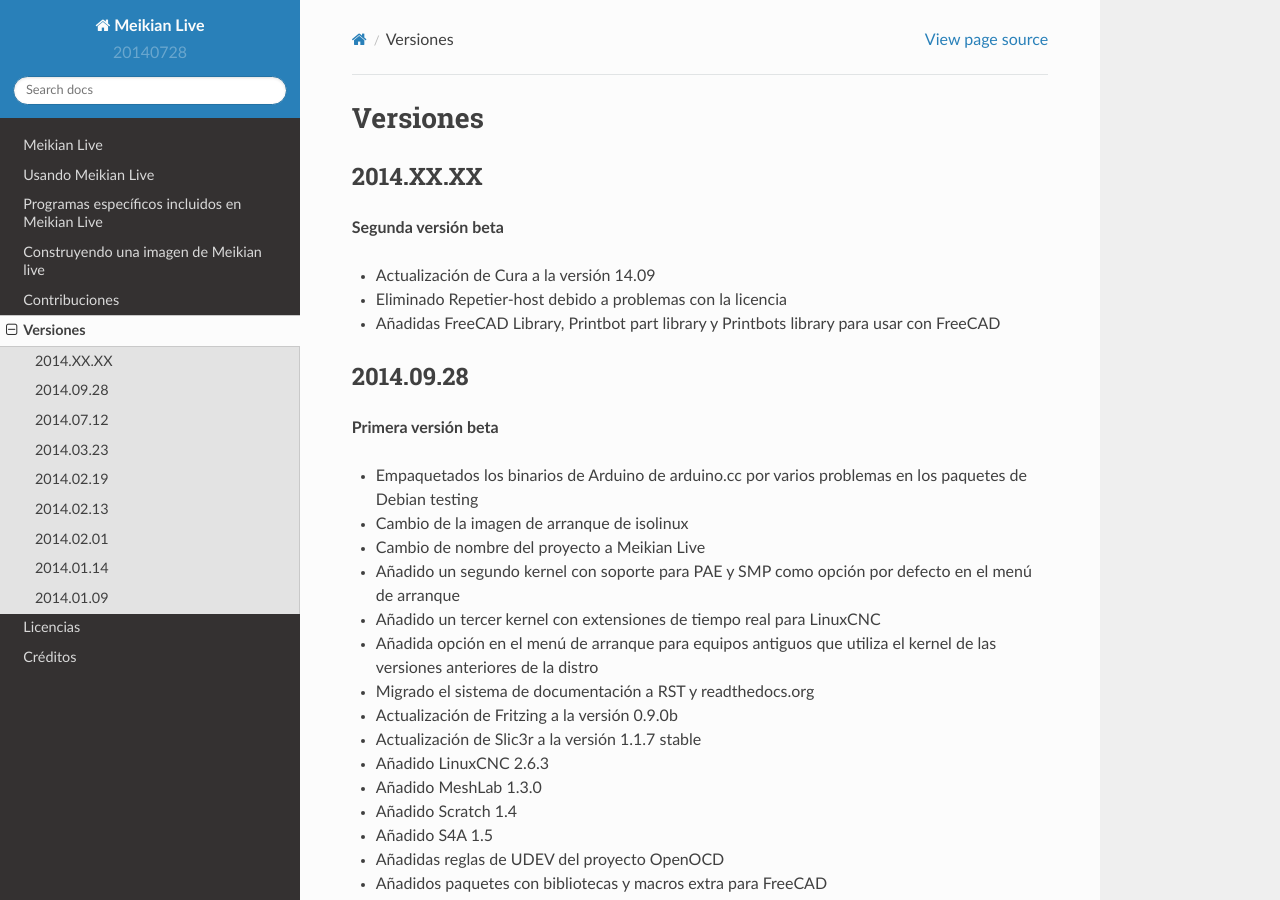
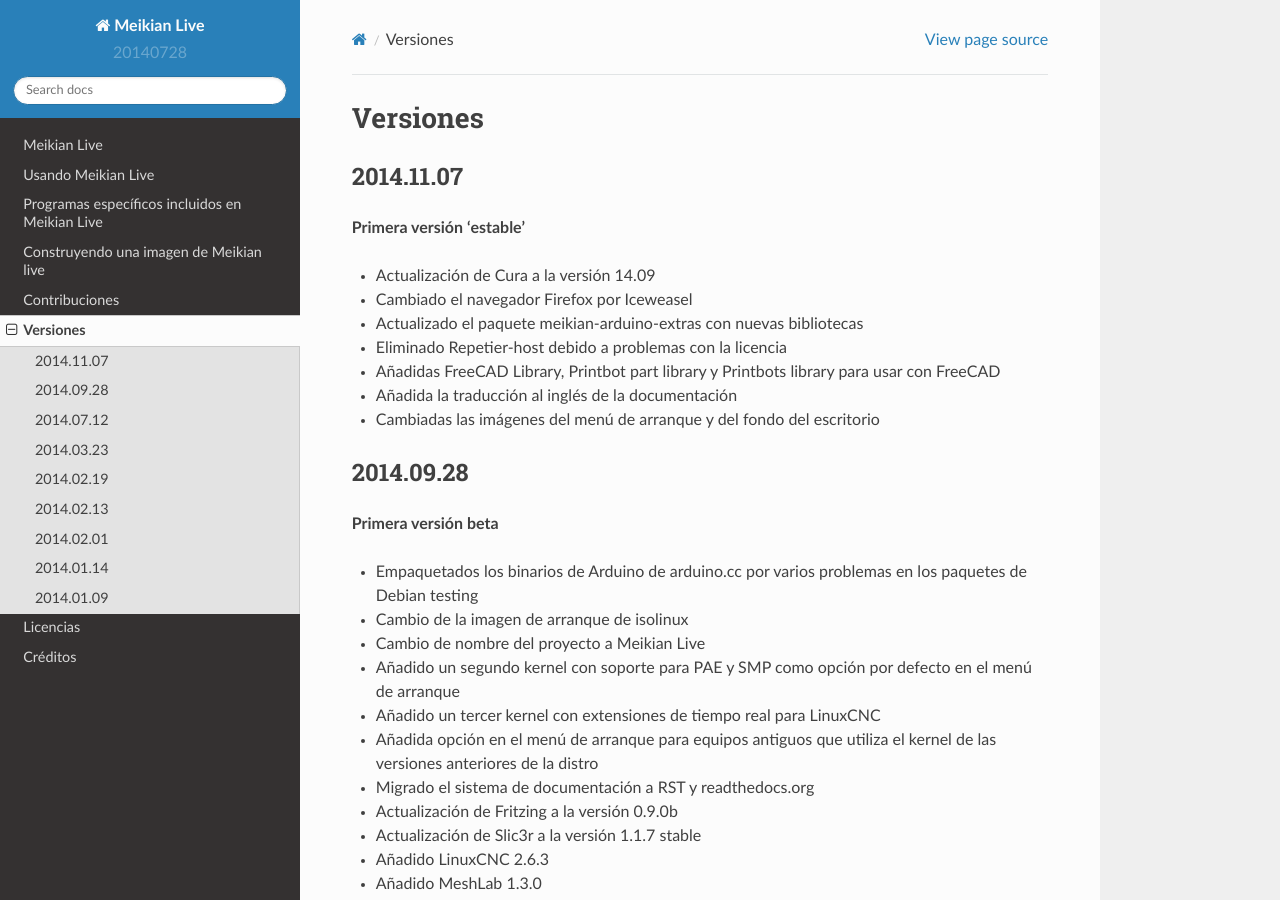
Before and after one commit to mo22de/meikian-dev, a Sphinx documentation site: the page built from docs/es/source/versiones.rst, in a window 1280 px wide and 900 px high. Built offline with Sphinx 7.4.7 and the Read the Docs theme 2.0.0, drawn with Linux system fonts in a browser that asks for light colours.

Commit message:
updated the versions list

```diff
--- a/HISTORY.rst
+++ b/HISTORY.rst
@@ -4,14 +4,18 @@
 History
 =======
 
-2014.XX.XX
+2014.11.07
 ~~~~~~~~~~
 
 **1st 'stable' version**
 
 * Updated Cura to the 14.09 version
+* Firefox browser replaced by Iceweasel
+* Updated the meikian-arduino-extras package with new libraries
 * Removed Repetier-host due to license issues
 * Added FreeCAD Library, Printbot part library and Printbots library for use with FreeCAD
+* Added the english translation for the documentation
+* Changed the images for boot menu and desktop's background
 
 
 2014.09.28
--- a/docs/es/source/versiones.rst
+++ b/docs/es/source/versiones.rst
@@ -4,14 +4,18 @@
 Versiones
 =========
 
-2014.XX.XX
+2014.11.07
 ~~~~~~~~~~
 
-**Segunda versión beta**
+**Primera versión 'estable'**
 
 * Actualización de Cura a la versión 14.09
+* Cambiado el navegador Firefox por Iceweasel
+* Actualizado el paquete meikian-arduino-extras con nuevas bibliotecas
 * Eliminado Repetier-host debido a problemas con la licencia
 * Añadidas FreeCAD Library, Printbot part library y Printbots library para usar con FreeCAD
+* Añadida la traducción al inglés de la documentación
+* Cambiadas las imágenes del menú de arranque y del fondo del escritorio
 
 
 2014.09.28
```
